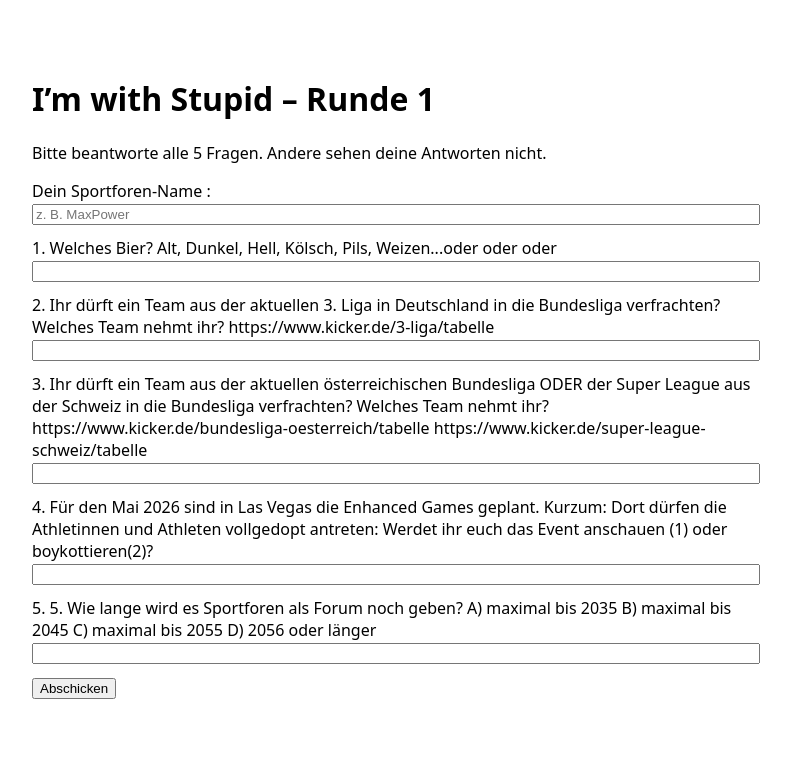
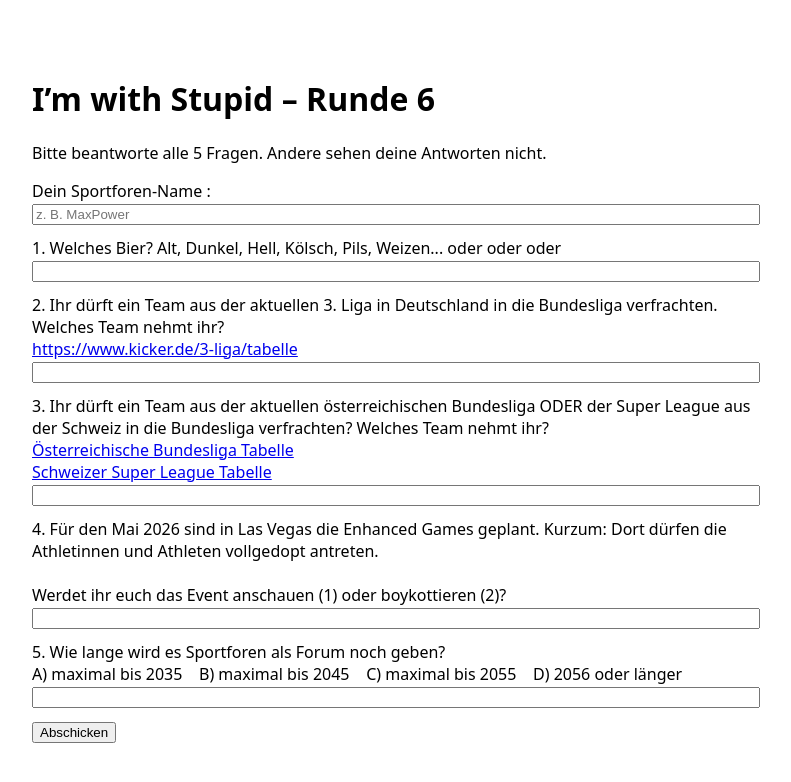
Before and after one commit to Mart-041/Im-with-stupid, a Next.js app: page / in a window 1280 px wide. Shown: the top 782 px of the page, without its empty margins (248-1039 px from the left). Built offline with nearby package versions, Linux system fonts and the light colour scheme.

Commit message:
Update index.tsx

```diff
--- a/pages/index.tsx
+++ b/pages/index.tsx
@@ -12,7 +12,7 @@ export default function Home() {
   useEffect(() => {
     const p = (router.query.player as string) || "";
     setPlayer(p);
-    const r = (router.query.round as string) || "1";
+    const r = (router.query.round as string) || "6";
     setRound(r);
   }, [router.query.player, router.query.round]);
 
@@ -47,6 +47,7 @@ export default function Home() {
       <p>Bitte beantworte alle 5 Fragen. Andere sehen deine Antworten nicht.</p>
 
       <form onSubmit={onSubmit}>
+        {/* Spielername */}
         <div style={{ marginBottom: 12 }}>
           <label>Dein Sportforen-Name :</label>
           <br />
@@ -59,10 +60,10 @@ export default function Home() {
           />
         </div>
 
+        {/* Frage 1 */}
         <div style={{ marginBottom: 12 }}>
           <label>
-1. Welches Bier? Alt, Dunkel, Hell, Kölsch, Pils, Weizen...oder oder oder
-
+            1. Welches Bier? Alt, Dunkel, Hell, Kölsch, Pils, Weizen... oder oder oder
           </label>
           <br />
           <input
@@ -75,9 +76,20 @@ export default function Home() {
           />
         </div>
 
+        {/* Frage 2 – mit klickbarem Link */}
         <div style={{ marginBottom: 12 }}>
           <label>
-2. Ihr dürft ein Team aus der aktuellen 3. Liga in Deutschland in die Bundesliga verfrachten? Welches Team nehmt ihr? https://www.kicker.de/3-liga/tabelle         </label>
+            2. Ihr dürft ein Team aus der aktuellen 3. Liga in Deutschland in die Bundesliga verfrachten.
+            Welches Team nehmt ihr?
+            <br />
+            <a
+              href="https://www.kicker.de/3-liga/tabelle"
+              target="_blank"
+              rel="noopener noreferrer"
+            >
+              https://www.kicker.de/3-liga/tabelle
+            </a>
+          </label>
           <br />
           <input
             required
@@ -89,11 +101,28 @@ export default function Home() {
           />
         </div>
 
+        {/* Frage 3 – mit zwei klickbaren Links */}
         <div style={{ marginBottom: 12 }}>
           <label>
-3. Ihr dürft ein Team aus der aktuellen österreichischen Bundesliga ODER der Super League aus der Schweiz in die Bundesliga verfrachten? Welches Team nehmt ihr? https://www.kicker.de/bundesliga-oesterreich/tabelle
-
-https://www.kicker.de/super-league-schweiz/tabelle       </label>
+            3. Ihr dürft ein Team aus der aktuellen österreichischen Bundesliga ODER der Super League
+            aus der Schweiz in die Bundesliga verfrachten? Welches Team nehmt ihr?
+            <br />
+            <a
+              href="https://www.kicker.de/bundesliga-oesterreich/tabelle"
+              target="_blank"
+              rel="noopener noreferrer"
+            >
+              Österreichische Bundesliga Tabelle
+            </a>
+            <br />
+            <a
+              href="https://www.kicker.de/super-league-schweiz/tabelle"
+              target="_blank"
+              rel="noopener noreferrer"
+            >
+              Schweizer Super League Tabelle
+            </a>
+          </label>
           <br />
           <input
             required
@@ -105,12 +134,13 @@ https://www.kicker.de/super-league-schweiz/tabelle       </label>
           />
         </div>
 
+        {/* Frage 4 */}
         <div style={{ marginBottom: 12 }}>
           <label>
-4. Für den Mai 2026 sind in Las Vegas die Enhanced Games geplant. Kurzum: Dort dürfen die Athletinnen und Athleten vollgedopt antreten:
-
-Werdet ihr euch das Event anschauen (1) oder boykottieren(2)?
-
+            4. Für den Mai 2026 sind in Las Vegas die Enhanced Games geplant.
+            Kurzum: Dort dürfen die Athletinnen und Athleten vollgedopt antreten.
+            <br /><br />
+            Werdet ihr euch das Event anschauen (1) oder boykottieren (2)?
           </label>
           <br />
           <input
@@ -123,10 +153,17 @@ Werdet ihr euch das Event anschauen (1) oder boykottieren(2)?
           />
         </div>
 
+        {/* Frage 5 */}
         <div style={{ marginBottom: 12 }}>
-5. 5. Wie lange wird es Sportforen als Forum noch geben?
-
-A) maximal bis 2035 B) maximal bis 2045 C) maximal bis 2055 D) 2056 oder länger  <br />
+          <label>
+            5. Wie lange wird es Sportforen als Forum noch geben?
+            <br />
+            A) maximal bis 2035 &nbsp;&nbsp;
+            B) maximal bis 2045 &nbsp;&nbsp;
+            C) maximal bis 2055 &nbsp;&nbsp;
+            D) 2056 oder länger
+          </label>
+          <br />
           <input
             required
             value={q.q5}
```
